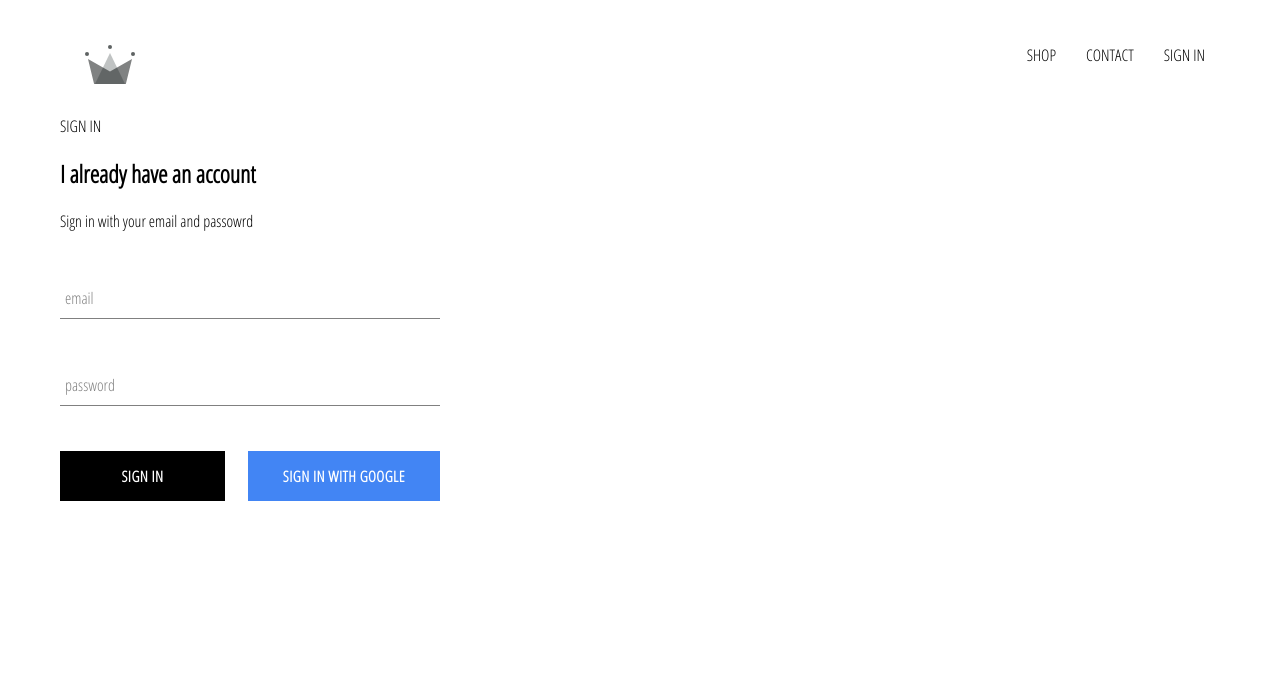
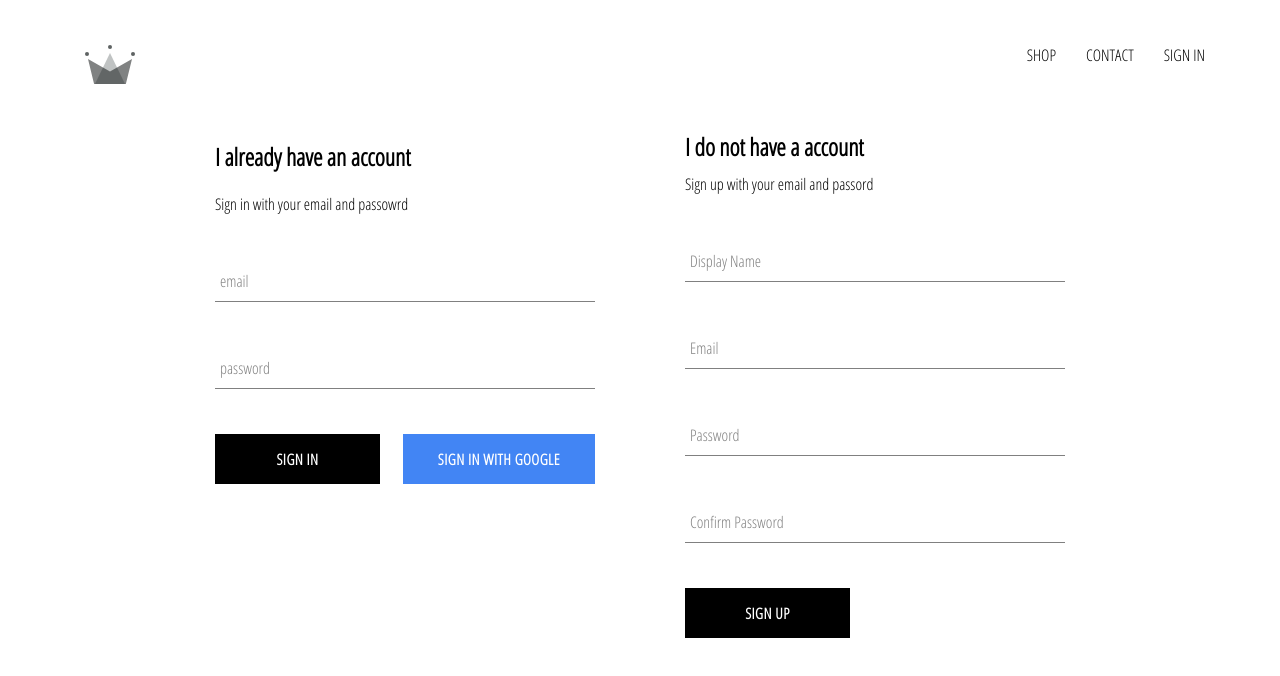
Before and after one commit to amitN-2019/crwn-clothing, a React (Create React App) app: page /signin in a window 1280 px wide. Shown: the top 676 px of the page. Built offline with nearby package versions, Linux system fonts and the light colour scheme; no server answers.

Commit message:
implemented firebase utilize included ability to store authenticated users into our fire store database

```diff
--- a/src/App.js
+++ b/src/App.js
@@ -5,7 +5,7 @@
 import ShopPage from './pages/shop/shop.component';
 import Header from './components/header/header.component';
 import SignInAndSignUpPage from './pages/sign-in-and-sign-up/sign-in-and-sign-up.component';
-import {auth} from './firebase/firebase.utils';
+import {auth , createUserProfileDocument} from './firebase/firebase.utils';
 
 class App extends React.Component{
 
@@ -24,9 +24,32 @@
 
 componentDidMount() {
 
-  this.unsubscribeFromAuth  = auth.onAuthStateChanged(user => {this.setState({currentUser : user});
-  console.log(user);
-});
+  this.unsubscribeFromAuth  = auth.onAuthStateChanged(async userAuth =>
+    {
+      if(userAuth) {
+
+        const userRef = await createUserProfileDocument(userAuth);
+
+        userRef.onSnapshot( snapShot => {
+          this.setState({
+
+            currentUser : {
+                id: snapShot.id ,
+                ...snapShot.data()
+
+            }
+          } );
+            console.log(this.state)
+
+        });
+
+      }
+      else{
+          this.setState({currentUser : userAuth})
+
+      }
+
+    });
 }
 
 
--- /dev/null
+++ b/src/components/sign-up/sign-up.component.jsx
@@ -0,0 +1,98 @@
+import React from 'react';
+
+import './sign-up.styles.scss';
+import FormInput from '../form-input/form-input.component';
+import CustomButton from  '../custom-button/custom-button.component';
+import {auth , createUserProfileDocument} from '../../firebase/firebase.utils';
+
+ class SignUp extends React.Component {
+
+constructor(){
+
+    super();
+
+    this.state = {
+        displayName: '',
+        email: '',
+        password: '',
+        confirmPassword: ''
+
+
+    }
+}
+
+
+handleSubmit = async event => {
+
+    event.preventDefault();
+
+    const {displayName , email , password , confirmPassword} = this.state;
+
+
+    if(password !== confirmPassword)
+    {
+        alert("password don't match");
+        return;
+    }
+
+    try{
+        const {user } = await auth.createUserWithEmailAndPassword(email, password);
+        await createUserProfileDocument(user , {displayName});
+
+        this.setState(
+       {
+            displayName: '',
+        email: '',
+        password: '',
+        confirmPassword: ''
+    }
+)
+
+    }
+    catch(error){
+        console.log('', error.message)
+
+        }
+}
+
+
+handleChange = async event => {
+
+    const {value , name } = event.target;
+
+    this.setState({[name]: value})
+}
+
+
+    render() {
+
+        const {displayName , email , password , confirmPassword} = this.state;
+        return(
+
+            <div className='sign-up'>
+            <h2 className='title'>I do not have a account </h2>
+            <span>Sign up with your email and passord</span>
+            <form className='sign-up-form' onSubmit={this.handleSubmit}>
+
+                <FormInput
+                name="displayName"  label="Display Name" type="text" value={displayName} onChange={this.handleChange} required/>
+                <FormInput
+                name="email"  label="Email" type="email" value={email} onChange={this.handleChange} required/>
+                <FormInput
+                name="password"  label="Password" type="password" value={password} onChange={this.handleChange} required/>
+                <FormInput
+                name="confirmPassword"  label="Confirm Password" type="password" value={confirmPassword} onChange={this.handleChange} required/>
+
+
+                <CustomButton type='submit'> Sign up </CustomButton>
+
+            </form>
+            </div>
+        )
+    }
+
+
+
+}
+
+export default SignUp;
--- /dev/null
+++ b/src/components/sign-up/sign-up.styles.scss
@@ -0,0 +1,9 @@
+.sign-up {
+    display: flex;
+    flex-direction: column;
+    width: 380px;
+
+    .title {
+      margin: 10px 0;
+    }
+  }
--- a/src/firebase/firebase.utils.js
+++ b/src/firebase/firebase.utils.js
@@ -13,6 +13,40 @@
     measurementId: "G-LEY66T3J44"
   };
 
+  export const createUserProfileDocument = async(userAuth , additionalData) => {
+    if(!userAuth) return;
+
+    const userRef = firestore.doc(`users/${userAuth.uid}`);
+
+     const snapShot = await userRef.get();
+
+
+    if(!snapShot.exists){
+
+        const { displayName , email  } = userAuth;
+        const createdAt = new Date();
+
+        try {
+
+            await userRef.set(
+            {
+
+                 displayName,
+                 email,
+                 createdAt,
+                 ...additionalData
+            }
+      )
+    }catch(error){
+            console.log('error creating user', error.message);
+        }
+
+
+    }
+
+    return userRef;
+  }
+
   firebase.initializeApp(config);
 
   export const auth =  firebase.auth();
--- a/src/pages/sign-in-and-sign-up/sign-in-and-sign-up.component.jsx
+++ b/src/pages/sign-in-and-sign-up/sign-in-and-sign-up.component.jsx
@@ -1,11 +1,13 @@
 import React from 'react';
 import './sign-in-and-sign-up.styles.scss';
 import SignIn from '../../components/sign-in/sign-in.component';
+import SignUp from '../../components/sign-up/sign-up.component';
 
 const SignInAndSignUpPage = () => (
 
-<div className='sign-in-and-sign-up'>SIGN IN
+<div className='sign-in-and-sign-up'>
  <SignIn/>
+ <SignUp/>
  </div>
 );
 
--- a/src/pages/sign-in-and-sign-up/sign-in-and-sign-up.styles.scss
+++ b/src/pages/sign-in-and-sign-up/sign-in-and-sign-up.styles.scss
@@ -0,0 +1,7 @@
+.sign-in-and-sign-up{
+
+    width: 850px;
+    display: flex;
+    justify-content: space-between;
+    margin: 30px auto;
+}
```
